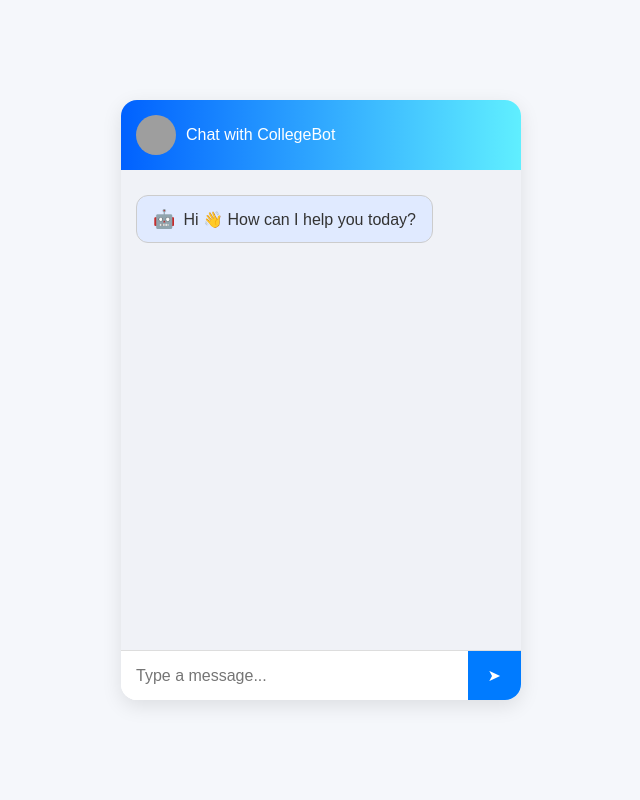
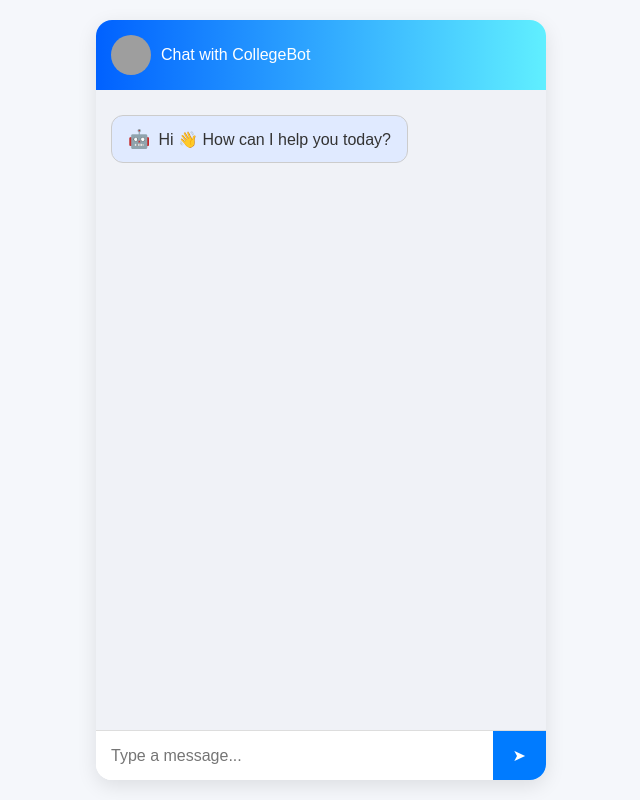
Before and after one commit to ajayyanshu/Sofia-Project, a Flask app: page / in a window 1280 px wide. Shown: the whole page, without its empty margins (319-959 px from the left). Run offline with Flask 3, Linux system fonts and the light colour scheme; grey boxes are pictures that could not be loaded.

Commit message:
Update index.html

```diff
--- a/templates/index.html
+++ b/templates/index.html
@@ -16,8 +16,10 @@
     }
 
     .chat-container {
-      width: 400px;
-      height: 600px;
+      width: 100%;
+      max-width: 450px;
+      height: 100%;
+      max-height: 95vh;
       background: #fff;
       border-radius: 16px;
       box-shadow: 0 6px 20px rgba(0,0,0,0.1);
@@ -111,6 +113,7 @@
       background: #0056b3;
     }
 
+    /* Mobile full-screen */
     @media (max-width: 600px) {
       body {
         align-items: flex-start;
@@ -118,6 +121,8 @@
       .chat-container {
         width: 100%;
         height: 100vh;
+        max-width: none;
+        max-height: none;
         border-radius: 0;
       }
     }
```
